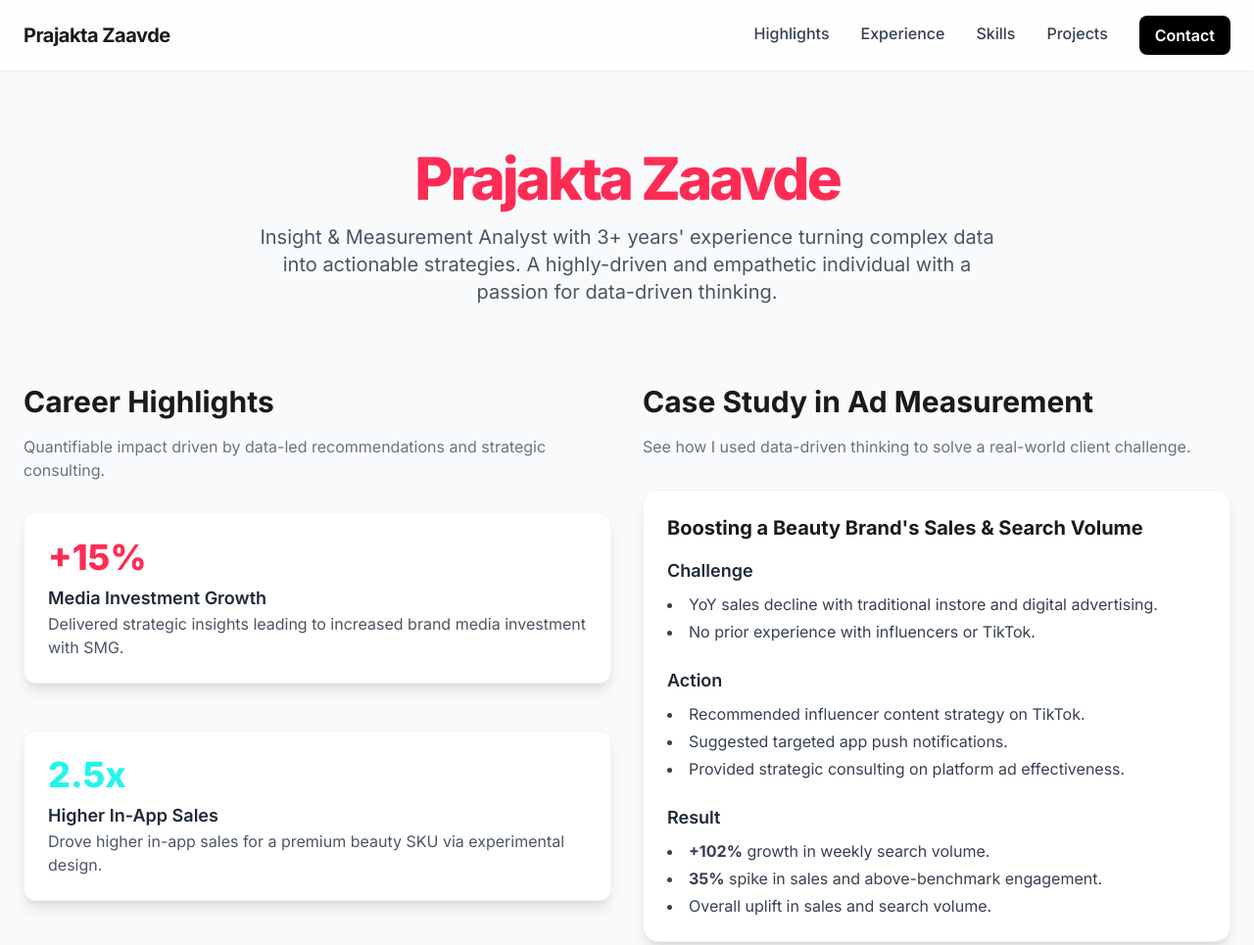
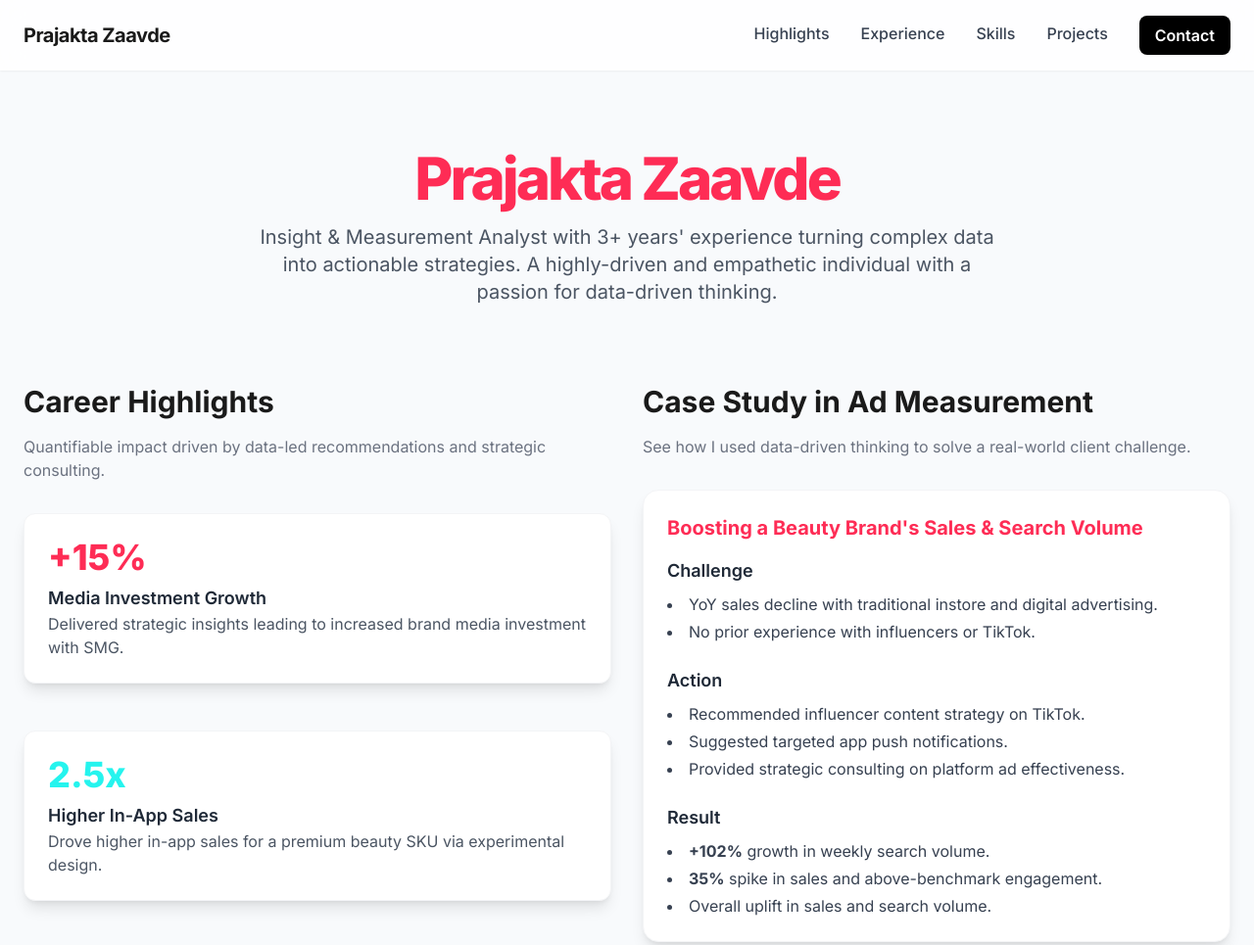
Before and after one commit to Prajaktahz/My-Profile, a plain HTML site: page index.html in a window 1280 px wide. Shown: the top 965 px of the page at 98% size. Drawn offline with nearby package versions, Linux system fonts and the light colour scheme.

Commit message:
Update index.html

```diff
--- a/index.html
+++ b/index.html
@@ -130,7 +130,7 @@
                     <h3 class="text-3xl font-bold mb-4">Case Study in Ad Measurement</h3>
                     <p class="text-gray-500 mb-8">See how I used data-driven thinking to solve a real-world client challenge.</p>
                     <div class="bg-white rounded-2xl shadow-lg border border-gray-100 p-6">
-                        <h4 class="text-xl font-bold mb-4">Boosting a Beauty Brand's Sales & Search Volume</h4>
+                       <span class="tiktok-magenta"> <h4 class="text-xl font-bold mb-4">Boosting a Beauty Brand's Sales & Search Volume</h4></span>
                         <div class="space-y-6">
                             <div>
                                 <p class="text-lg font-semibold text-gray-800 mb-2">Challenge</p>
```
